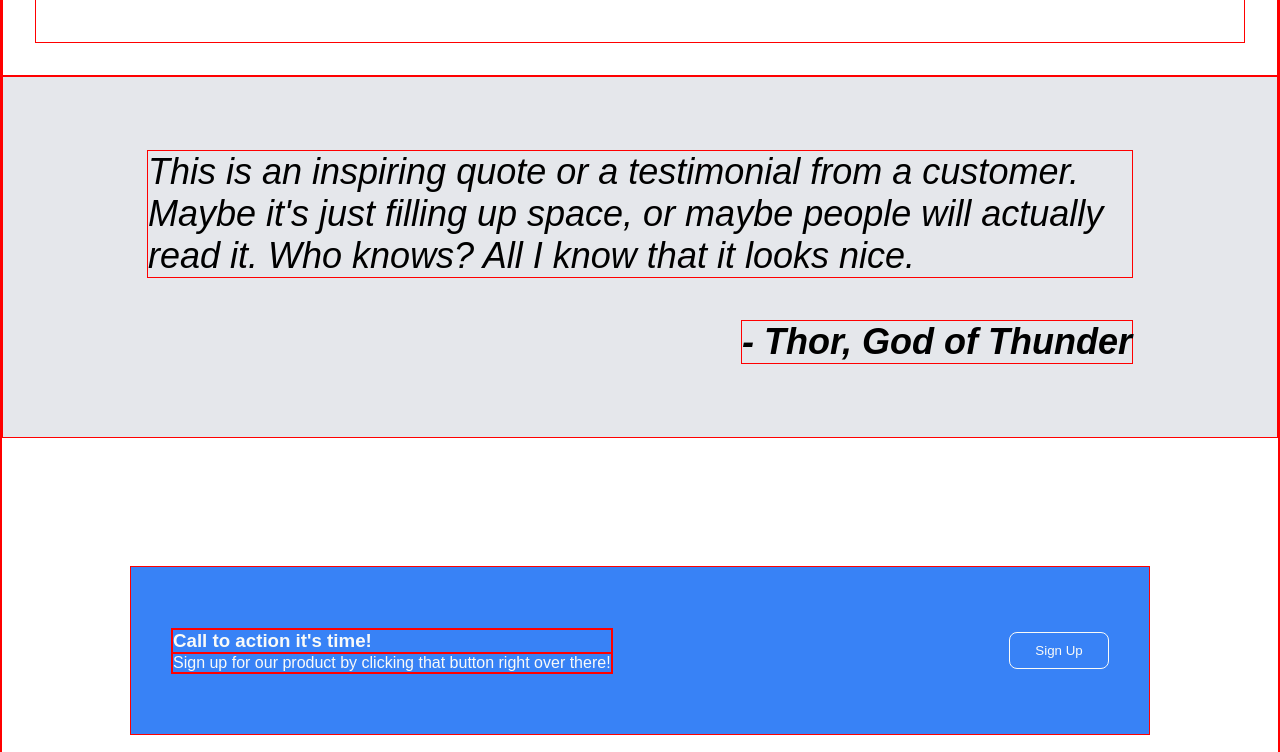
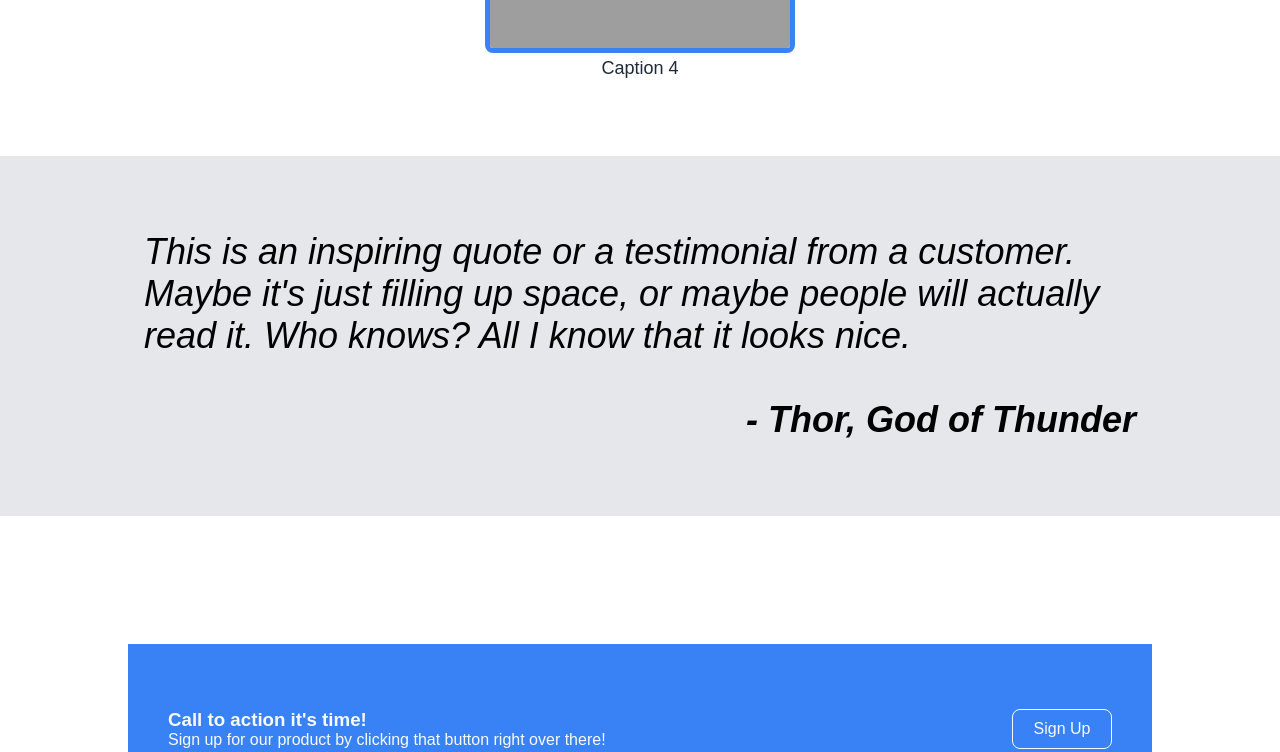
Before and after one commit to elsajay/landing-page-project, a plain HTML site: page index.html in a window 1280 px wide. Shown: the part 1820-2572 px from the top of the page. Drawn offline with Linux system fonts and the light colour scheme; grey boxes are pictures that could not be loaded.

Commit message:
update font-sizes and weights

```diff
--- a/style.css
+++ b/style.css
@@ -1,7 +1,7 @@
 * {
     font-family: Arial, Helvetica, sans-serif;
     margin: 0;
-    border: 1px red solid;
+    /* border: 1px red solid;  */
 }
 
 h1 {
@@ -36,6 +36,7 @@ header {
     padding: 5em;
     margin-bottom: 10px;
     flex-wrap: wrap;
+    font-size: 18px;
 
 }
 i {
@@ -81,6 +82,8 @@ button {
     padding: 10px 15px;
     width: 100px;
     border-radius: 8px;
+    font-size: 16px;
+    font-weight: 400;
 }
 
 .contents {
@@ -98,6 +101,7 @@ button {
     height: 60%;
 
  }
+
 
  figure {
     display: flex;
@@ -129,12 +133,13 @@ img {
     justify-content: center;
     align-items: center;
     flex-wrap: wrap;
-    flex: 1 3;
+    flex: 1;
     font-size: 36px;
     font-weight: 50px;
     font-style: italic;
     flex-direction: column;
     padding: 0em 4em;
+    flex-shrink: 5;
 
 
 }
```
